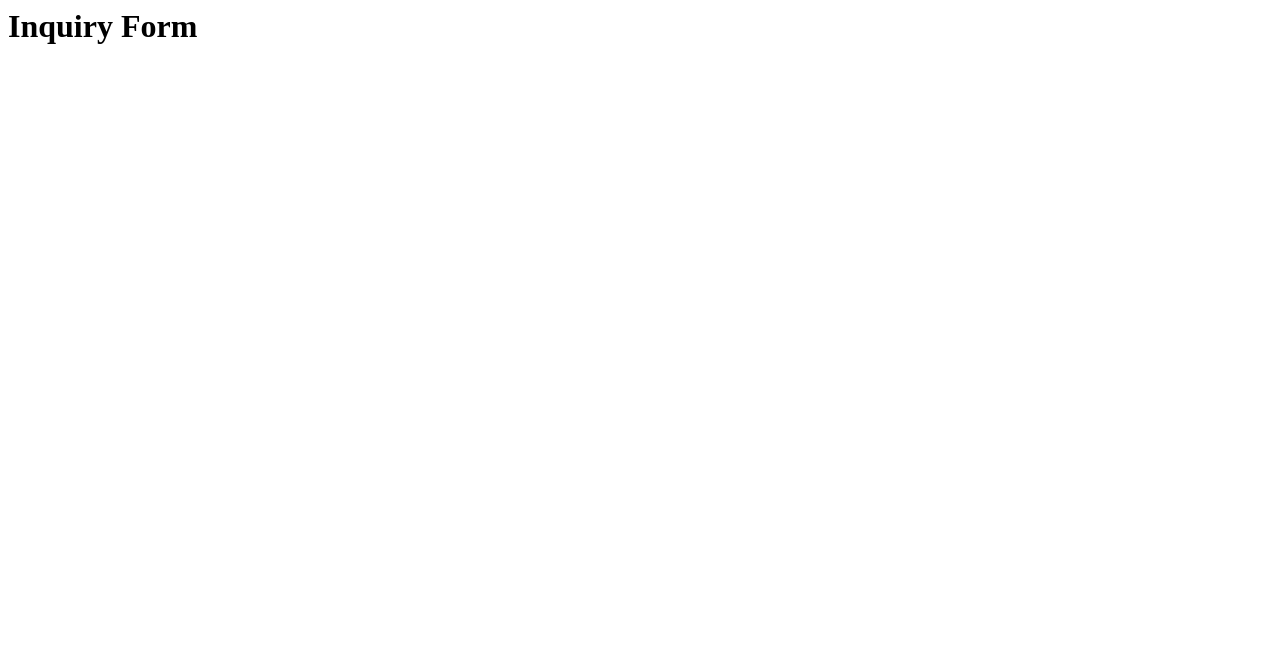
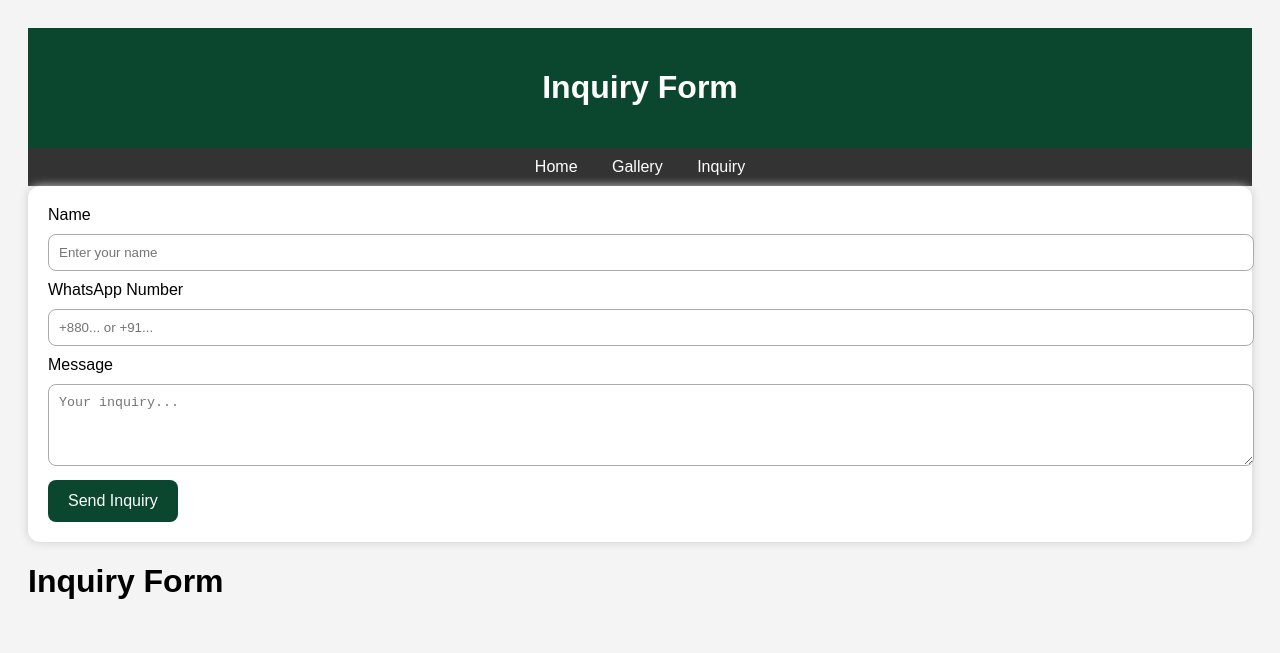
Before and after one commit to Zaeststuffes/-kannad-trading, a plain HTML site: page inquiry.html in a window 1280 px wide. Drawn offline with Linux system fonts and the light colour scheme.

Commit message:
Update inquiry.html

```diff
--- a/inquiry.html
+++ b/inquiry.html
@@ -1 +1,41 @@
-<html><body><h1>Inquiry Form</h1></body></html>
+<!DOCTYPE html>
+<html lang="en">
+<head>
+    <meta charset="UTF-8">
+    <meta name="viewport" content="width=device-width, initial-scale=1.0">
+    <title>Inquiry - Kannad Trading</title>
+    <style>
+        body { font-family: Arial; background: #f4f4f4; padding: 20px; }
+        header { background: #0a472e; padding: 20px; text-align: center; color: white; }
+        nav { background: #333; padding: 10px; text-align: center; }
+        nav a { color: white; margin: 0 15px; text-decoration: none; }
+        form { background: white; padding: 20px; border-radius: 12px; box-shadow: 0 0 10px #ccc; }
+        input, textarea { width: 100%; padding: 10px; margin: 10px 0; border-radius: 8px; border: 1px solid #aaa; }
+        button { background: #0a472e; color: white; padding: 12px 20px; border: none; border-radius: 8px; font-size: 16px; }
+    </style>
+</head>
+<body>
+
+<header><h1>Inquiry Form</h1></header>
+
+<nav>
+    <a href="index.html">Home</a>
+    <a href="gallery.html">Gallery</a>
+    <a href="inquiry.html">Inquiry</a>
+</nav>
+
+<form>
+    <label>Name</label>
+    <input type="text" placeholder="Enter your name">
+
+    <label>WhatsApp Number</label>
+    <input type="text" placeholder="+880... or +91...">
+
+    <label>Message</label>
+    <textarea rows="4" placeholder="Your inquiry..."></textarea>
+
+    <button type="submit">Send Inquiry</button>
+</form>
+
+</body>
+</html><html><body><h1>Inquiry Form</h1></body></html>
```
